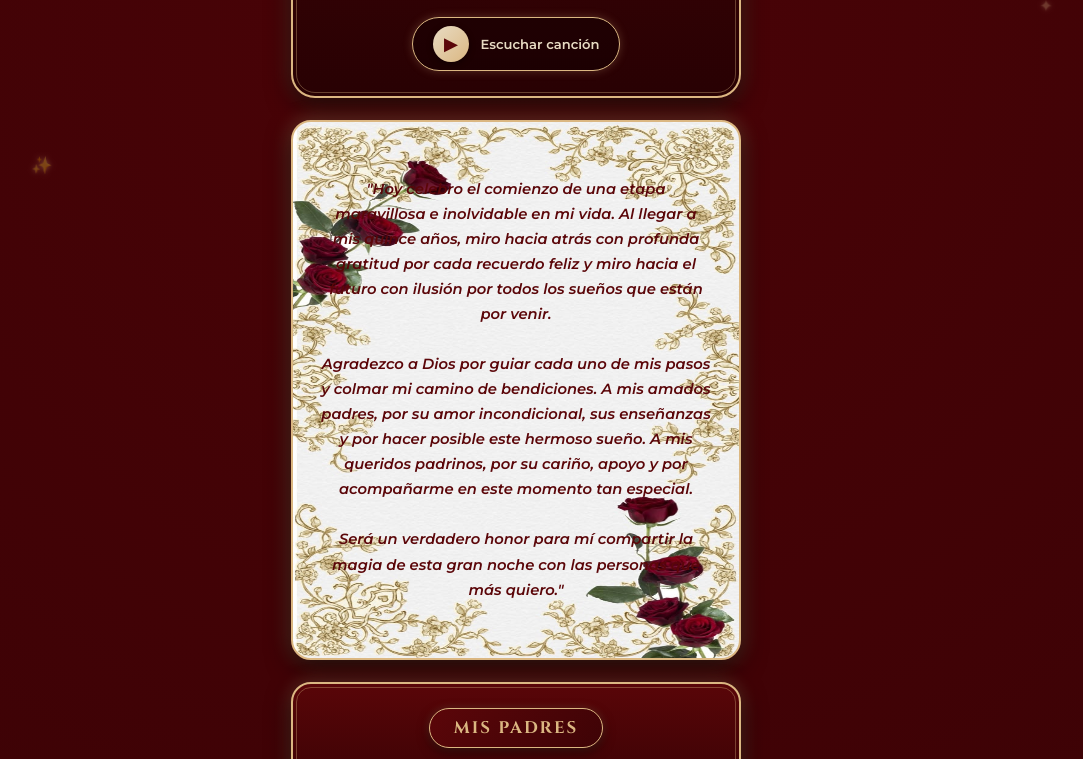
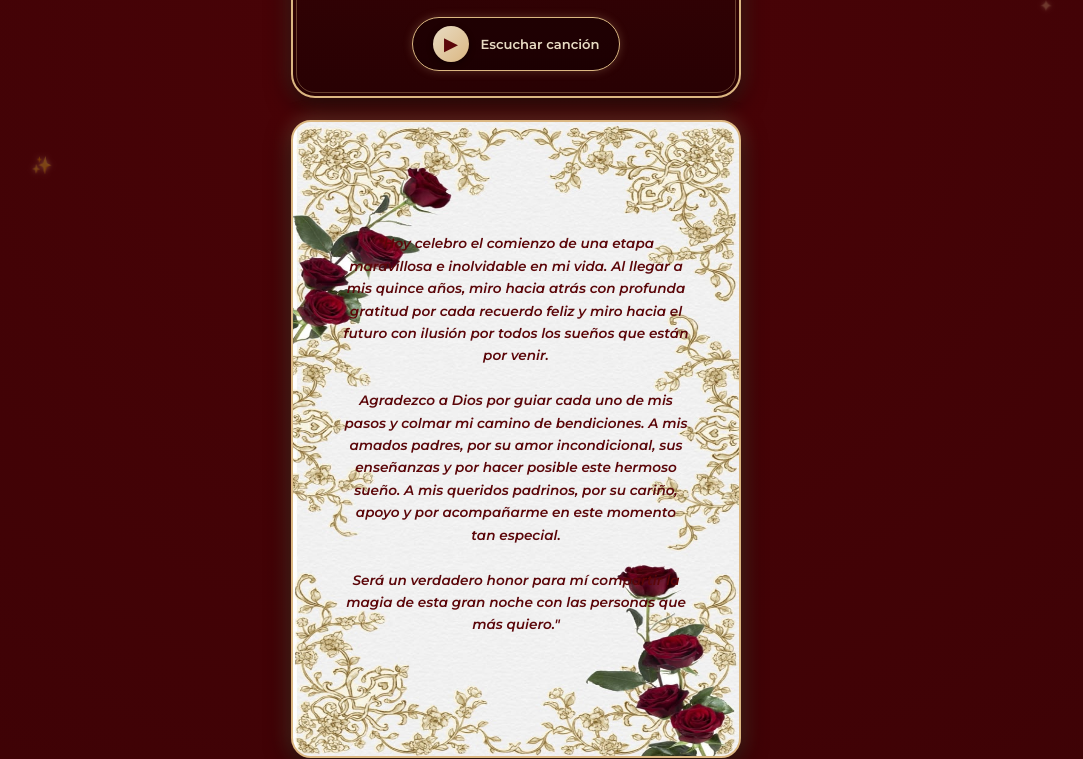
Before and after one commit to gianpierrcalderoneffio-bit/15, a plain HTML site: page index.html in a window 1280 px wide. Shown: the part 527-1286 px from the top of the page, without its empty margins (124-1207 px from the left). Drawn offline with nearby package versions, Linux system fonts and the light colour scheme; a web font is replaced by a local one.

Commit message:
Update index.html

```diff
--- a/index.html
+++ b/index.html
@@ -156,7 +156,7 @@
       box-shadow: 0 2px 6px rgba(0,0,0,0.4);
     }
 
-    /* DEDICATORIA: ENCUADRE DE PERGAMINO.JPEG SIN QUE SOBRESALGA */
+    /* DEDICATORIA: MARGEN AMPLIO PARA EVITAR ROSAS Y BORDES DEL PERGAMINO */
     .message-card {
       background-image: url('./pergamino.jpeg');
       background-size: 100% 100%;
@@ -164,17 +164,17 @@
       background-repeat: no-repeat;
       border: 2px solid var(--dorado-calido);
       border-radius: 20px;
-      padding: 55px 28px; /* Espacio para no tapar los detalles del pergamino */
+      padding: 110px 50px 120px 50px; /* Margen superior e inferior para despejar flores */
       margin: 22px 0;
       box-shadow: 0 8px 25px rgba(0, 0, 0, 0.7), 0 0 20px rgba(219, 183, 130, 0.35);
       position: relative;
-      overflow: hidden; /* Evita que la imagen del pergamino sobresalga de las esquinas */
+      overflow: hidden;
     }
 
     .message-card p {
       font-family: 'Montserrat', sans-serif;
-      font-size: 0.92rem;
-      line-height: 1.7;
+      font-size: 0.85rem;
+      line-height: 1.65;
       font-weight: 600;
       font-style: italic;
       color: var(--rojo-tinto);
@@ -521,7 +521,7 @@
       <audio id="bgMusic" loop preload="auto" src="./musica.mp3"></audio>
     </div>
 
-    <!-- Dedicatoria enmarcada en el Pergamino (pergamino.jpeg) -->
+    <!-- Dedicatoria centrada limpiamente en la zona clara de pergamino.jpeg -->
     <div class="message-card">
       <p>
         "Hoy celebro el comienzo de una etapa maravillosa e inolvidable en mi vida. Al llegar a mis quince años, miro hacia atrás con profunda gratitud por cada recuerdo feliz y miro hacia el futuro con ilusión por todos los sueños que están por venir.<br><br>
```
